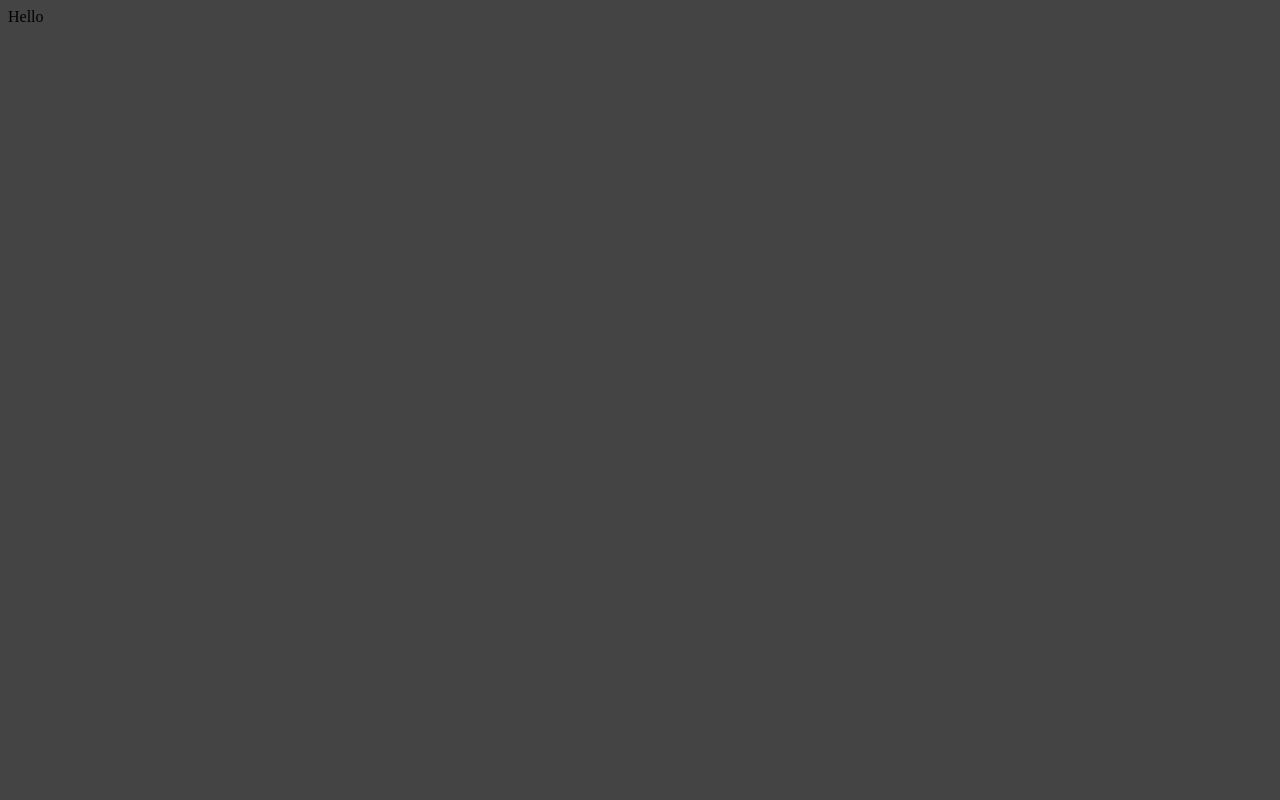
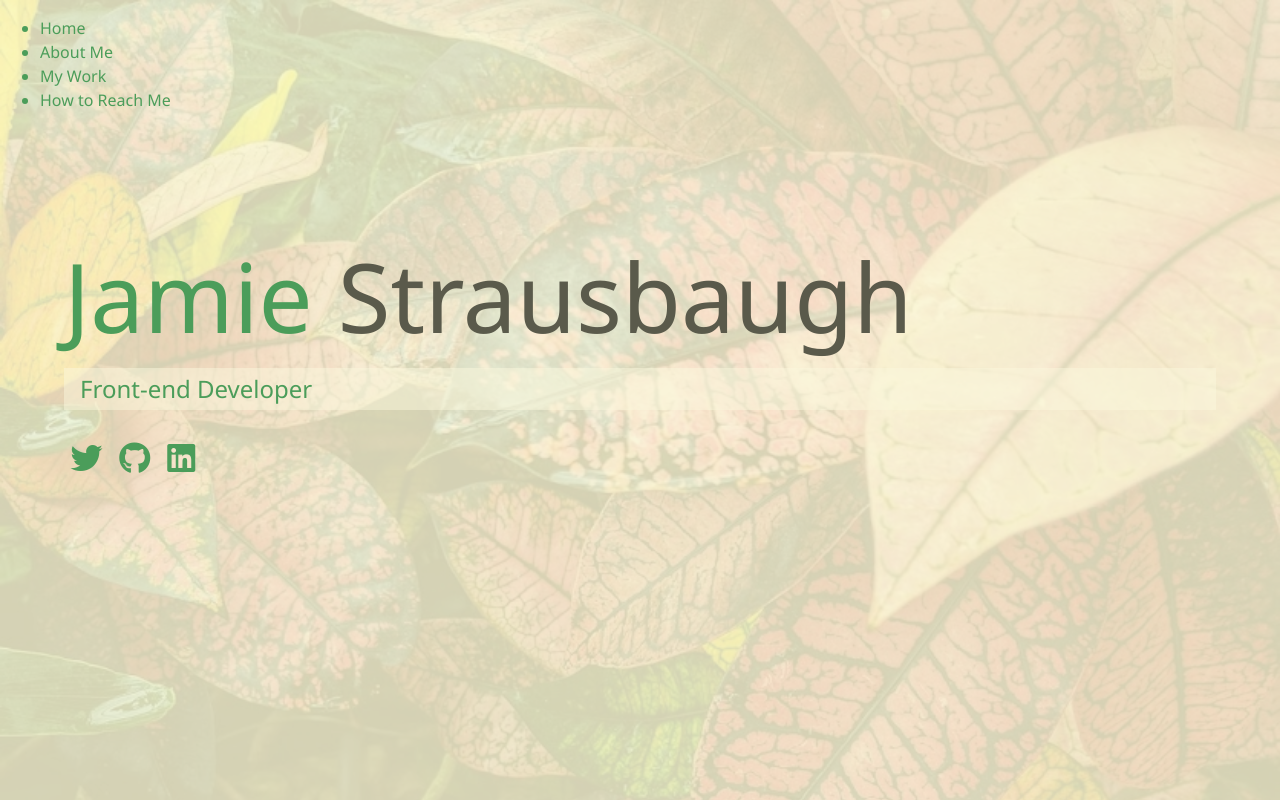
Before and after one commit to Jamoverjelly/responsive-portfolio, a website: page dist/index.html in a window 1280 px wide. Drawn offline with Linux system fonts and the light colour scheme.

Commit message:
Added initial styling and layout for home page.

```diff
--- a/dist/css/main.css
+++ b/dist/css/main.css
@@ -1,2 +1,66 @@
+* {
+  box-sizing: border-box; }
+
 body {
-  background: #444; }
+  background: #faf6d4;
+  color: #4b9d5a;
+  height: 100%;
+  margin: 0;
+  font-family: "Segoe UI", Tahoma, Geneva, Verdana, sans-serif;
+  line-height: 1.5; }
+  body#bg-img {
+    background: url(../img/background-img.jpeg);
+    background-attachment: fixed;
+    background-size: cover; }
+    body#bg-img:after {
+      content: "";
+      position: absolute;
+      top: 0;
+      right: 0;
+      width: 100%;
+      height: 100%;
+      z-index: -1;
+      background: rgba(250, 246, 212, 0.85); }
+
+h1,
+h2,
+h3 {
+  margin: 0;
+  font-weight: 400; }
+  h1.lg-heading,
+  h2.lg-heading,
+  h3.lg-heading {
+    font-size: 6rem; }
+  h1.sm-heading,
+  h2.sm-heading,
+  h3.sm-heading {
+    margin-bottom: 2rem;
+    padding: 0.2rem 1rem;
+    background: rgba(251, 248, 221, 0.5); }
+
+a {
+  color: #4b9d5a;
+  text-decoration: none; }
+
+header {
+  position: fixed;
+  z-index: 2;
+  width: 100%; }
+
+.text-secondary {
+  color: #5a5a4b; }
+
+main {
+  padding: 4rem;
+  height: 100%; }
+  main .icons {
+    margin-top: 1rem; }
+    main .icons a {
+      padding: 0.4rem; }
+      main .icons a:hover {
+        color: #5a5a4b;
+        transition: all 0.75s ease-out; }
+  main#home {
+    overflow: hidden; }
+    main#home h1 {
+      margin-top: 20vh; }
--- a/dist/index.html
+++ b/dist/index.html
@@ -4,11 +4,51 @@
     <meta charset="UTF-8" />
     <meta name="viewport" content="width=device-width, initial-scale=1.0" />
     <meta http-equiv="X-UA-Compatible" content="ie=edge" />
+
+    <link
+      rel="stylesheet"
+      href="https://use.fontawesome.com/releases/v5.5.0/css/all.css"
+      integrity="sha384-B4dIYHKNBt8Bc12p+WXckhzcICo0wtJAoU8YZTY5qE0Id1GSseTk6S+L3BlXeVIU"
+      crossorigin="anonymous"
+    />
+    <link rel="stylesheet" href="css/main.css" />
+
     <title>Welcome to My Portfolio</title>
-
-    <link rel="stylesheet" href="css/main.css" />
   </head>
-  <body>
-    Hello
+  <body id="bg-img">
+    <header>
+      <div class="menu-btn">
+        <div class="btn-line"></div>
+        <div class="btn-line"></div>
+        <div class="btn-line"></div>
+      </div>
+      <nav class="menu">
+        <div class="menu-branding"><div class="portrait"></div></div>
+        <ul class="menu-nav">
+          <li class="nav-item"><a href="/" class="nav-link"> Home </a></li>
+          <li class="nav-item">
+            <a href="/about.html" class="nav-link"> About Me </a>
+          </li>
+          <li class="nav-item">
+            <a href="/work.html" class="nav-link"> My Work </a>
+          </li>
+          <li class="nav-item">
+            <a href="/contact.html" class="nav-link"> How to Reach Me </a>
+          </li>
+        </ul>
+      </nav>
+    </header>
+    <main id="home">
+      <h1 class="lg-heading">
+        Jamie <span class="text-secondary">Strausbaugh</span>
+      </h1>
+      <h2 class="sm-heading">Front-end Developer</h2>
+      <div class="icons">
+        <a href="#!"> <i class="fab fa-twitter fa-2x"></i> </a>
+        <a href="#!"> <i class="fab fa-github fa-2x"></i> </a>
+        <a href="#!"> <i class="fab fa-linkedin fa-2x"></i> </a>
+      </div>
+    </main>
+    <script src="js/main.js"></script>
   </body>
 </html>
```
Also changed, not shown: dist/img/background-img.jpeg (added), dist/js/main.js (added), 1 other file.
